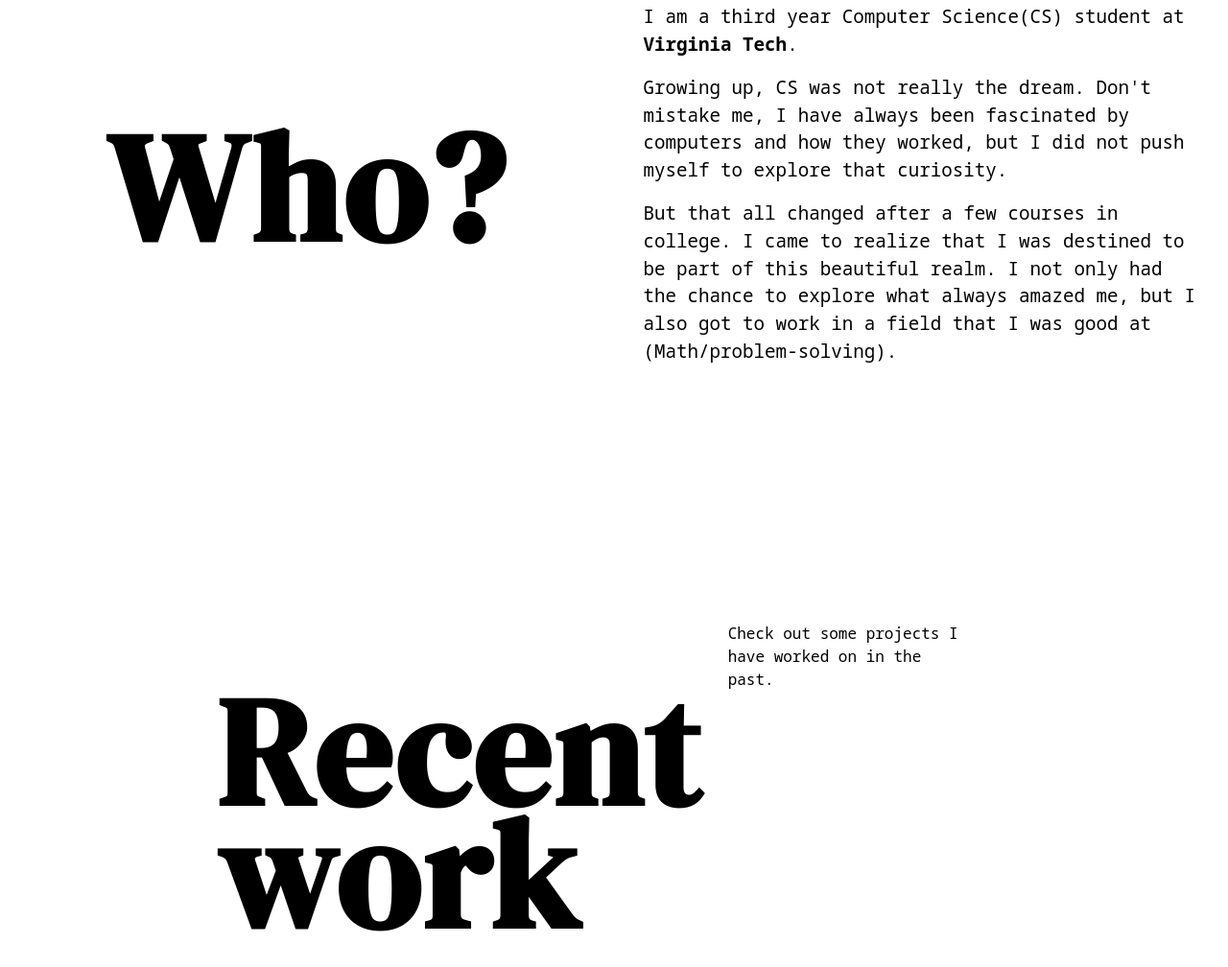
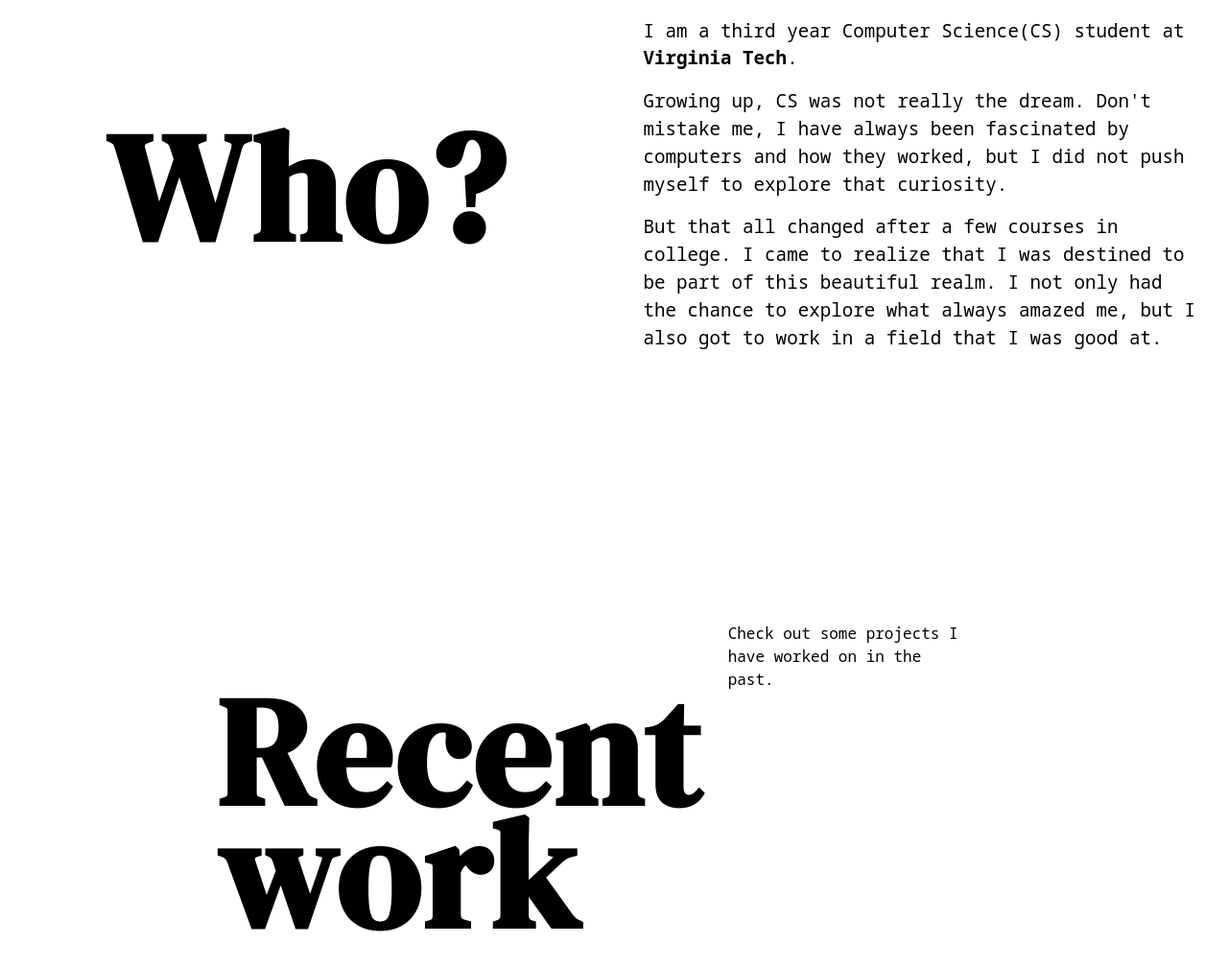
Before and after one commit to bisratttt/Old-Portfolio, a website: page index.html in a window 1280 px wide. Shown: the part 1080-2088 px from the top of the page at 96% size. Drawn offline with nearby package versions, Linux system fonts and the light colour scheme.

Commit message:
Update index.html

```diff
--- a/index.html
+++ b/index.html
@@ -81,7 +81,7 @@
                         amazed
                         me, but I
                         also
-                        got to work in a field that I was good at (Math/problem-solving).</p>
+                        got to work in a field that I was good at.</p>
                 </div>
             </div>
 
```
